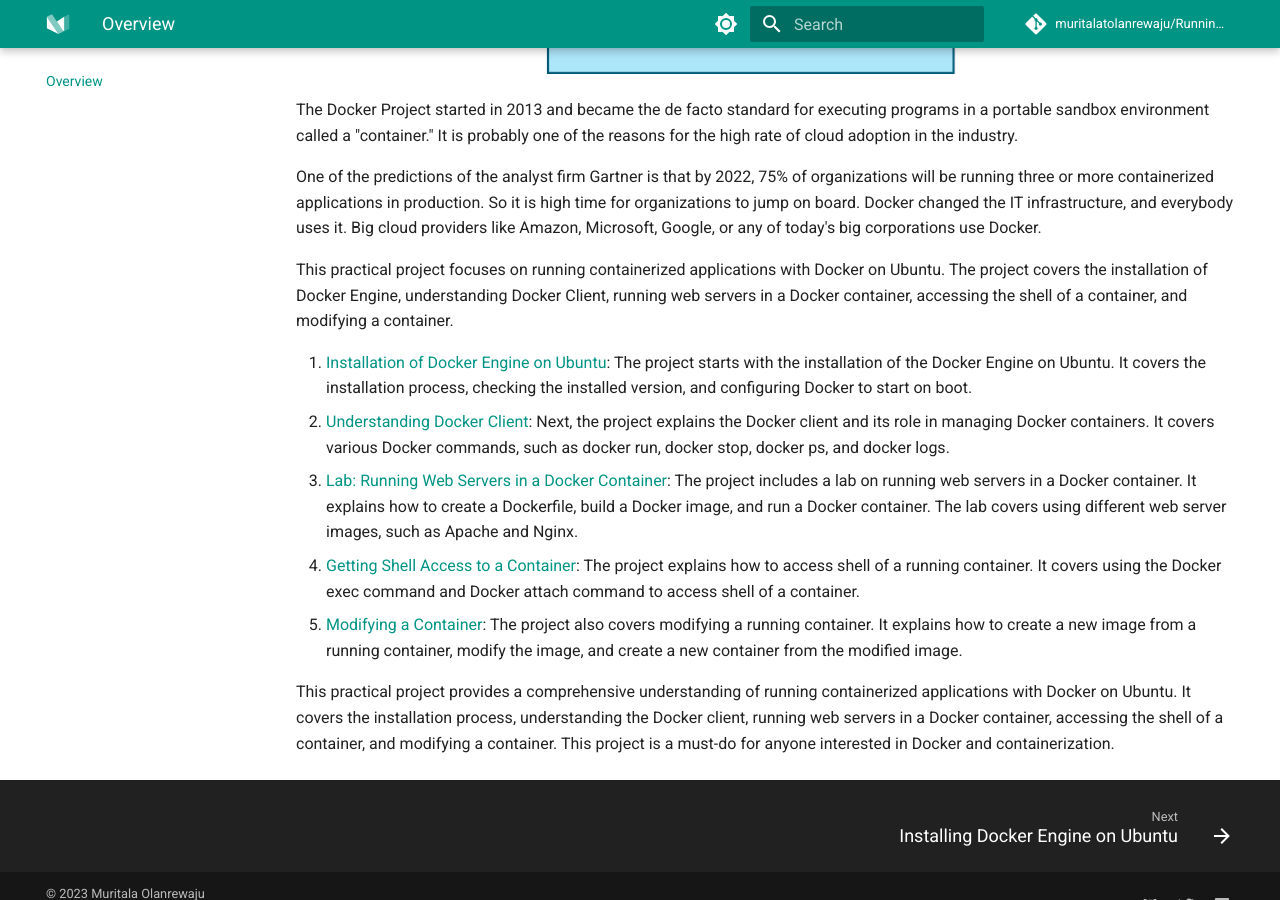
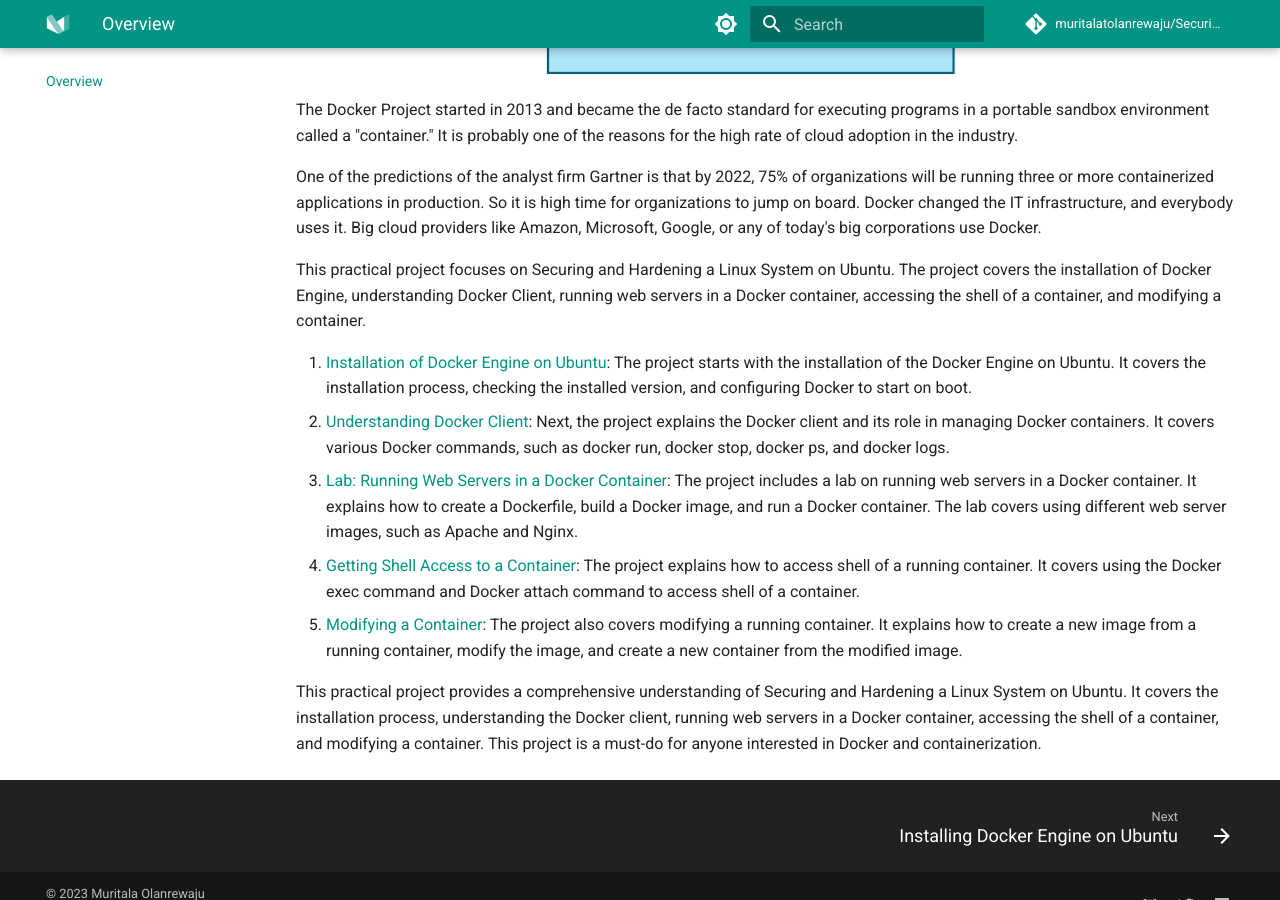
Before and after one commit to muritalatolanrewaju/Securing-and-Hardening-a-Linux-System, an MkDocs documentation site: the page built from docs/index.md, in a window 1280 px wide and 900 px high, scrolled down 644 px. Built offline with MkDocs 1.6.1 and Material for MkDocs 9.7.7, drawn with Linux system fonts in a browser that asks for light colours; comment, search, counter and statistics services are not loaded.

Commit message:
Updating Project Documentation

```diff
--- a/docs/index.md
+++ b/docs/index.md
@@ -5,7 +5,7 @@
 
 One of the predictions of the analyst firm Gartner is that by 2022, 75% of organizations will be running three or more containerized applications in production. So it is high time for organizations to jump on board. Docker changed the IT infrastructure, and everybody uses it. Big cloud providers like Amazon, Microsoft, Google, or any of today's big corporations use Docker.
 
-This practical project focuses on running containerized applications with Docker on Ubuntu. The project covers the installation of Docker Engine, understanding Docker Client, running web servers in a Docker container, accessing the shell of a container, and modifying a container.
+This practical project focuses on Securing and Hardening a Linux System on Ubuntu. The project covers the installation of Docker Engine, understanding Docker Client, running web servers in a Docker container, accessing the shell of a container, and modifying a container.
 
 1. [Installation of Docker Engine on Ubuntu](docs/1-installing-docker-engine-on-ubuntu.md): The project starts with the installation of the Docker Engine on Ubuntu. It covers the installation process, checking the installed version, and configuring Docker to start on boot.
 2. [Understanding Docker Client](docs/2-the-docker-client.md): Next, the project explains the Docker client and its role in managing Docker containers. It covers various Docker commands, such as docker run, docker stop, docker ps, and docker logs.
@@ -13,4 +13,4 @@
 4. [Getting Shell Access to a Container](docs/4-getting-shell-access-to-a-container.md): The project explains how to access shell of a running container. It covers using the Docker exec command and Docker attach command to access shell of a container.
 5. [Modifying a Container](docs/5-modifying-a-container.md): The project also covers modifying a running container. It explains how to create a new image from a running container, modify the image, and create a new container from the modified image.
 
-This practical project provides a comprehensive understanding of running containerized applications with Docker on Ubuntu. It covers the installation process, understanding the Docker client, running web servers in a Docker container, accessing the shell of a container, and modifying a container. This project is a must-do for anyone interested in Docker and containerization.
+This practical project provides a comprehensive understanding of Securing and Hardening a Linux System on Ubuntu. It covers the installation process, understanding the Docker client, running web servers in a Docker container, accessing the shell of a container, and modifying a container. This project is a must-do for anyone interested in Docker and containerization.
--- a/mkdocs.yml
+++ b/mkdocs.yml
@@ -1,8 +1,8 @@
-site_name: Running Containerized Applications with Docker
-site_url: https://muritalatolanrewaju.github.io/Running-Containerized-Applications-with-Docker/
+site_name: Securing and Hardening a Linux System
+site_url: https://muritalatolanrewaju.github.io/Securing-and-Hardening-a-Linux-System/
 site_author: Muritala Olanrewaju
-repo_name: muritalatolanrewaju/Running-Containerized-Applications-with-Docker/
-repo_url: https://github.com/muritalatolanrewaju/Running-Containerized-Applications-with-Docker/
+repo_name: muritalatolanrewaju/Securing-and-Hardening-a-Linux-System/
+repo_url: https://github.com/muritalatolanrewaju/Securing-and-Hardening-a-Linux-System
 theme:
   name: material
   features:
```
Also changed, not shown: README.md (+3 -3 lines), 1 other file.
